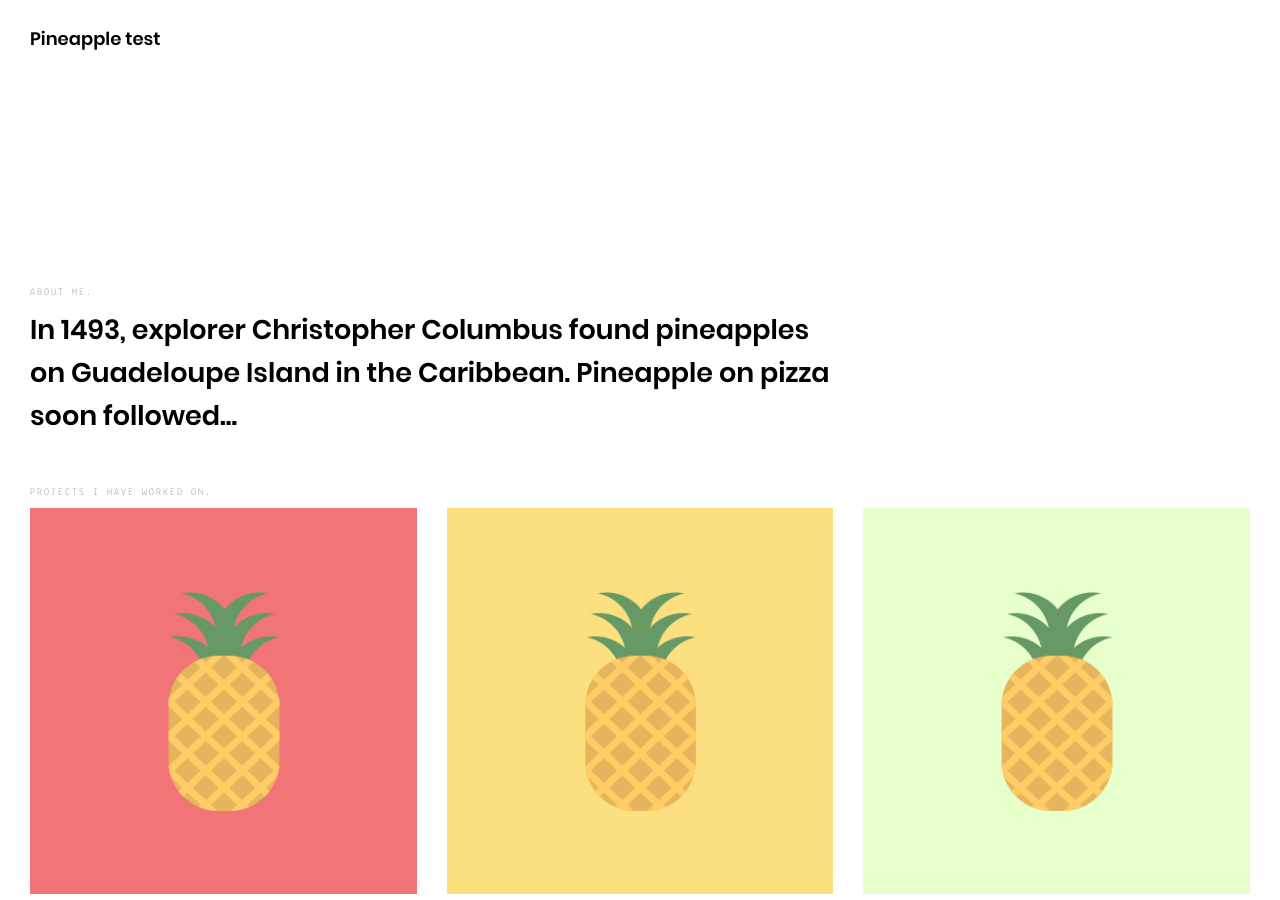
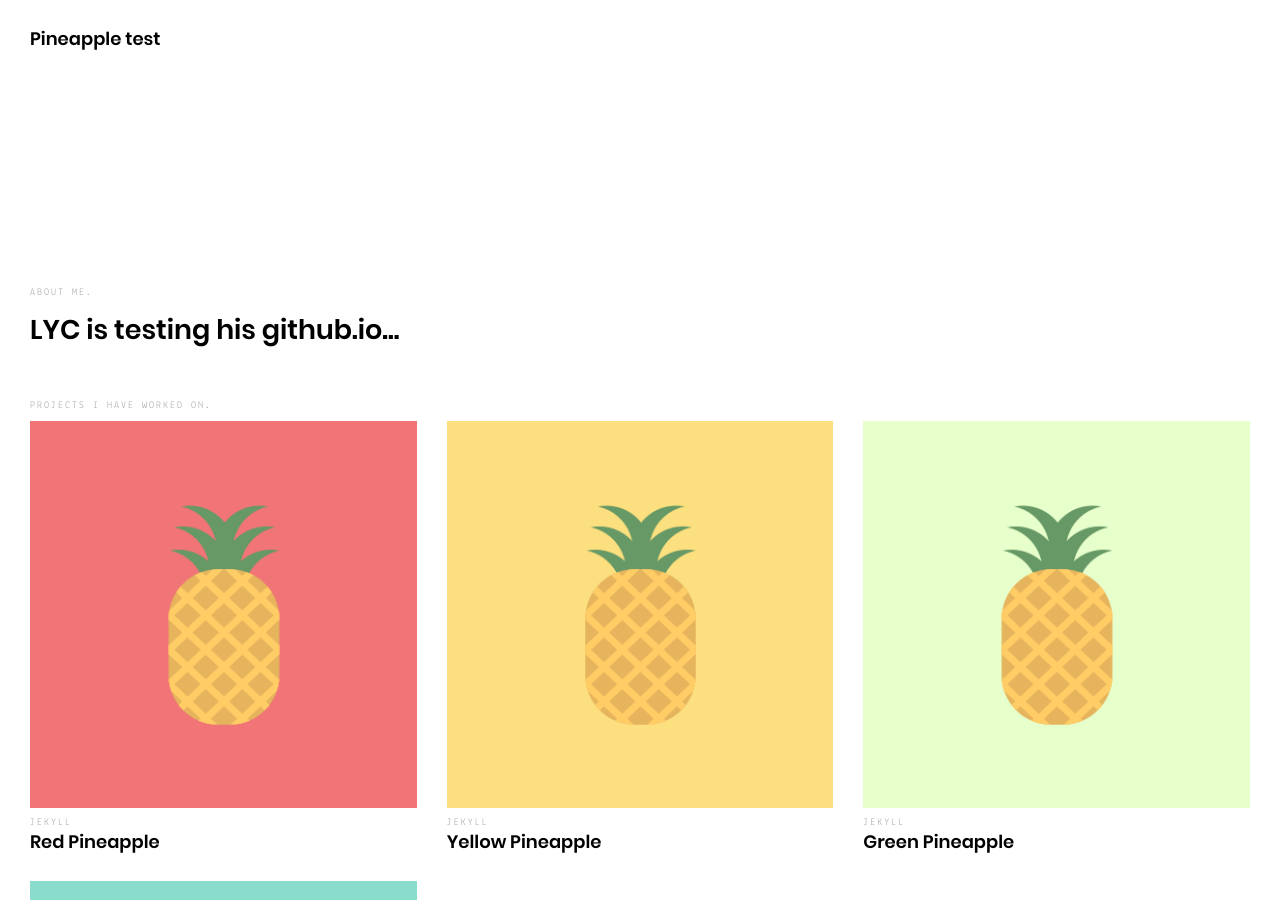
Before and after one commit to bigrh0917/bigrh0917.github.io, a Jekyll site: the page built from index.html, in a window 1280 px wide and 900 px high. Built offline with Jekyll 4.4.1, drawn with Linux system fonts in a browser that asks for light colours.

Commit message:
Update _config.yml

```diff
--- a/_config.yml
+++ b/_config.yml
@@ -1,7 +1,7 @@
 # User config
 author: "Pineapple test"
 tagline: "Pineapple Certfied Jekyll Theme"
-description: "In 1493, explorer Christopher Columbus found pineapples on Guadeloupe Island in the Caribbean. Pineapple on pizza soon followed..."
+description: "LYC is testing his github.io..."
 keywords: "Pineapple, Pineapple Pizza, Pineapple House"
 email: "pineapple@example.com"
 linkedin: "https://www.linkedin.com/"
```
